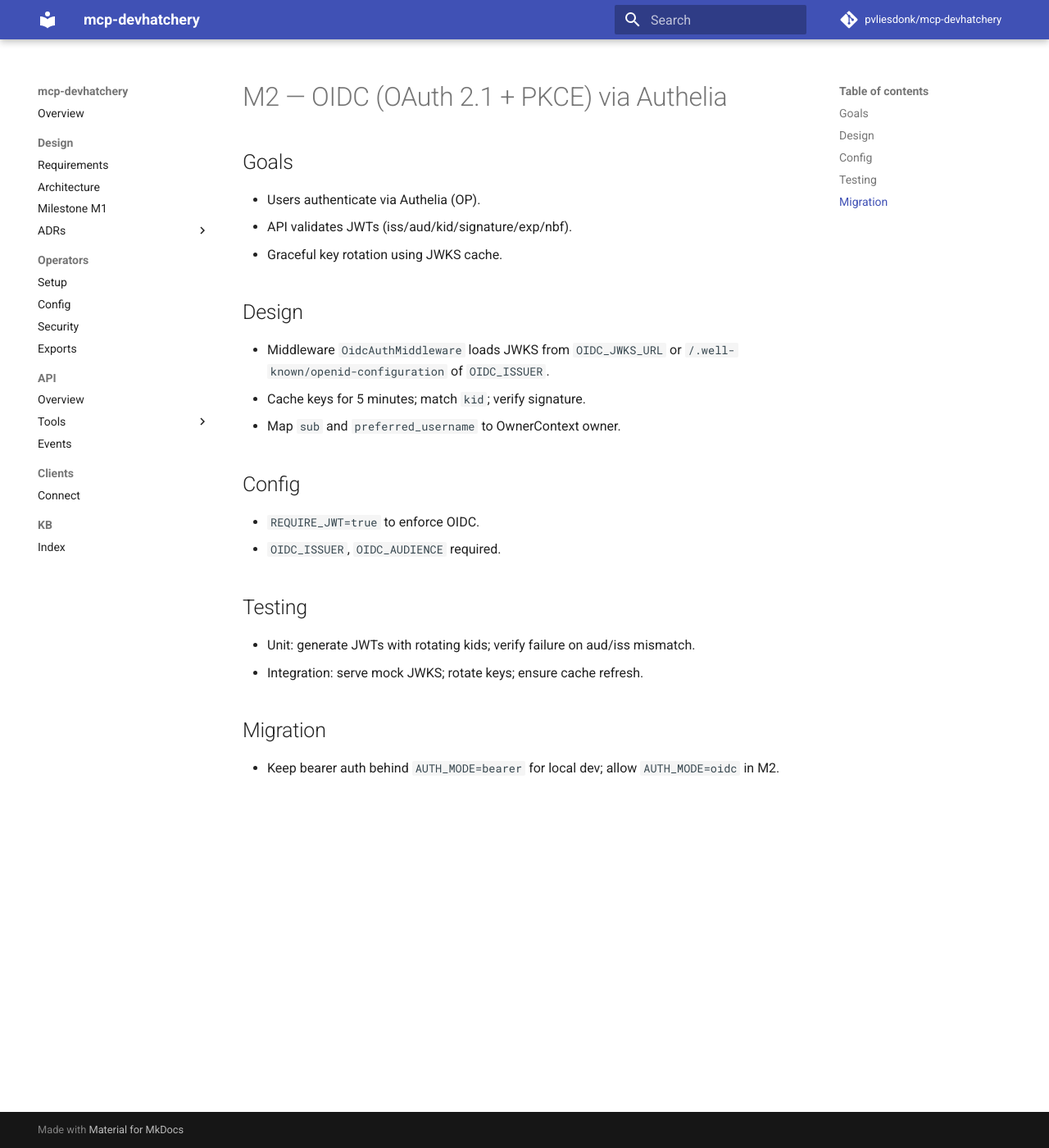
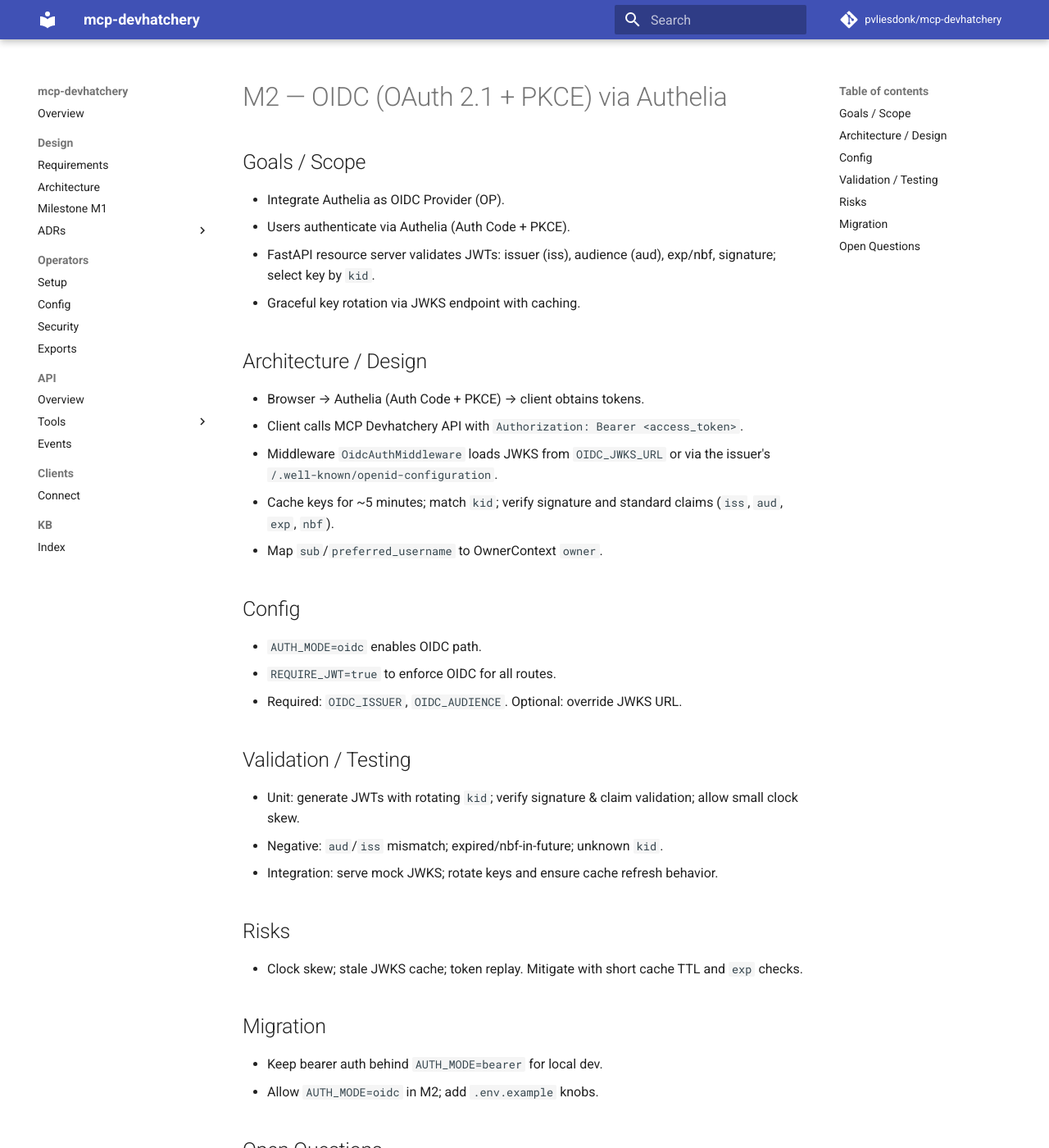
Before and after one commit to pvliesdonk/mcp-devhatchery, an MkDocs documentation site: the page built from docs/design/milestones/M2.md, in a window 1280 px wide and 1400 px high. Shown: the whole window at 82% size. Built offline with MkDocs 1.6.1 and Material for MkDocs 9.7.7, drawn with Linux system fonts in a browser that asks for light colours; comment, search, counter and statistics services are not loaded; some of the changed text lies outside the part shown.

Commit message:
docs(M2): resolve conflicts by merging sections from develop and docs branch

```diff
--- a/docs/design/milestones/M2.md
+++ b/docs/design/milestones/M2.md
@@ -1,27 +1,39 @@
 ---
-doc_version: 2025-10-21.r1
+doc_version: 2025-10-21.r2
 title: M2 — OIDC Integration via Authelia
 ---
 
 # M2 — OIDC (OAuth 2.1 + PKCE) via Authelia
 
-## Goals
-- Users authenticate via Authelia (OP).
-- API validates JWTs (iss/aud/kid/signature/exp/nbf).
-- Graceful key rotation using JWKS cache.
+## Goals / Scope
+- Integrate Authelia as OIDC Provider (OP).
+- Users authenticate via Authelia (Auth Code + PKCE).
+- FastAPI resource server validates JWTs: issuer (iss), audience (aud), exp/nbf, signature; select key by `kid`.
+- Graceful key rotation via JWKS endpoint with caching.
 
-## Design
-- Middleware `OidcAuthMiddleware` loads JWKS from `OIDC_JWKS_URL` or `/.well-known/openid-configuration` of `OIDC_ISSUER`.
-- Cache keys for 5 minutes; match `kid`; verify signature.
-- Map `sub` and `preferred_username` to OwnerContext owner.
+## Architecture / Design
+- Browser → Authelia (Auth Code + PKCE) → client obtains tokens.
+- Client calls MCP Devhatchery API with `Authorization: Bearer <access_token>`.
+- Middleware `OidcAuthMiddleware` loads JWKS from `OIDC_JWKS_URL` or via the issuer's `/.well-known/openid-configuration`.
+- Cache keys for ~5 minutes; match `kid`; verify signature and standard claims (`iss`, `aud`, `exp`, `nbf`).
+- Map `sub`/`preferred_username` to OwnerContext `owner`.
 
 ## Config
-- `REQUIRE_JWT=true` to enforce OIDC.
-- `OIDC_ISSUER`, `OIDC_AUDIENCE` required.
+- `AUTH_MODE=oidc` enables OIDC path.
+- `REQUIRE_JWT=true` to enforce OIDC for all routes.
+- Required: `OIDC_ISSUER`, `OIDC_AUDIENCE`. Optional: override JWKS URL.
 
-## Testing
-- Unit: generate JWTs with rotating kids; verify failure on aud/iss mismatch.
-- Integration: serve mock JWKS; rotate keys; ensure cache refresh.
+## Validation / Testing
+- Unit: generate JWTs with rotating `kid`; verify signature & claim validation; allow small clock skew.
+- Negative: `aud`/`iss` mismatch; expired/nbf-in-future; unknown `kid`.
+- Integration: serve mock JWKS; rotate keys and ensure cache refresh behavior.
+
+## Risks
+- Clock skew; stale JWKS cache; token replay. Mitigate with short cache TTL and `exp` checks.
 
 ## Migration
-- Keep bearer auth behind `AUTH_MODE=bearer` for local dev; allow `AUTH_MODE=oidc` in M2.
+- Keep bearer auth behind `AUTH_MODE=bearer` for local dev.
+- Allow `AUTH_MODE=oidc` in M2; add `.env.example` knobs.
+
+## Open Questions
+- Multi-tenant audiences? Multiple client_ids?
```
